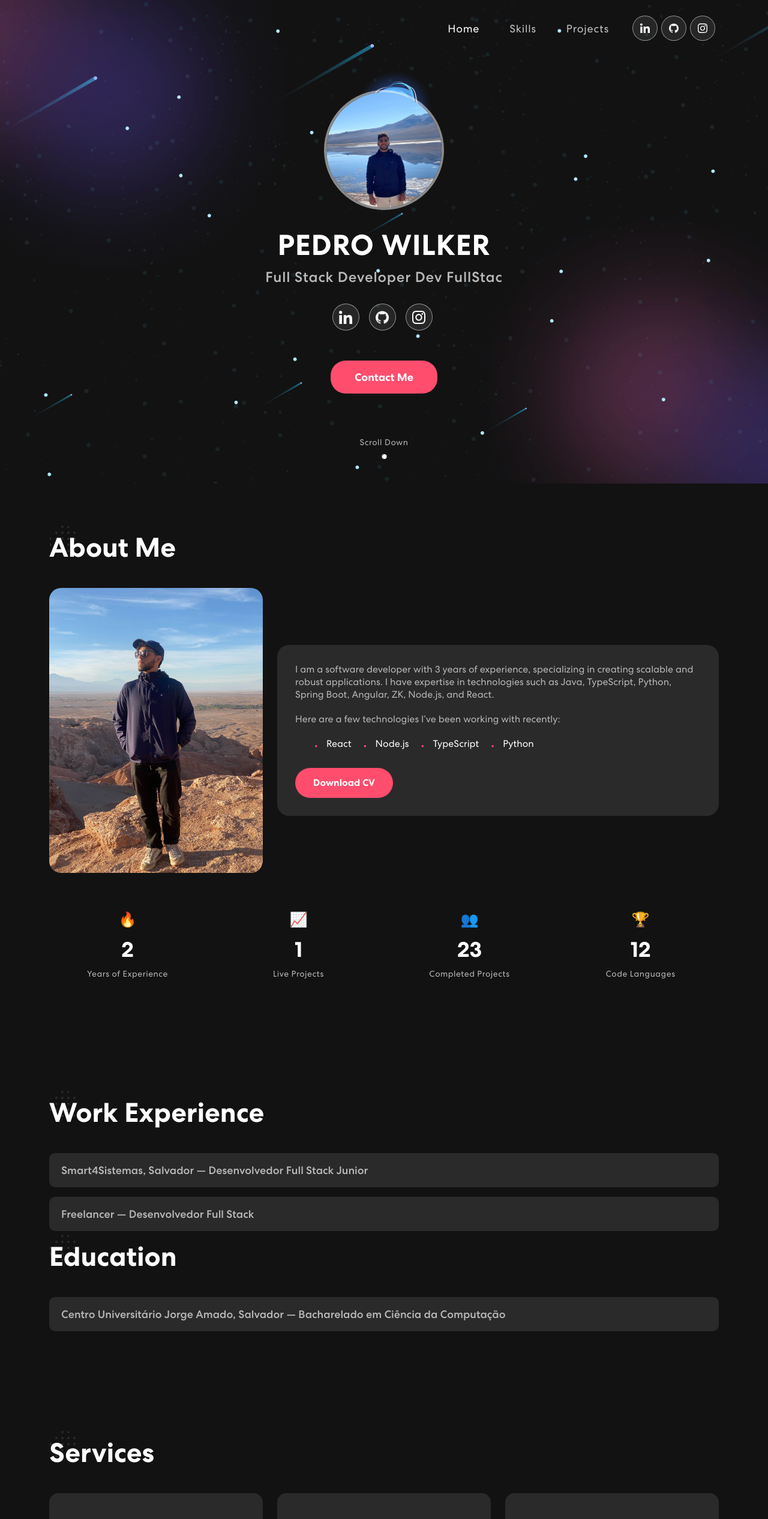
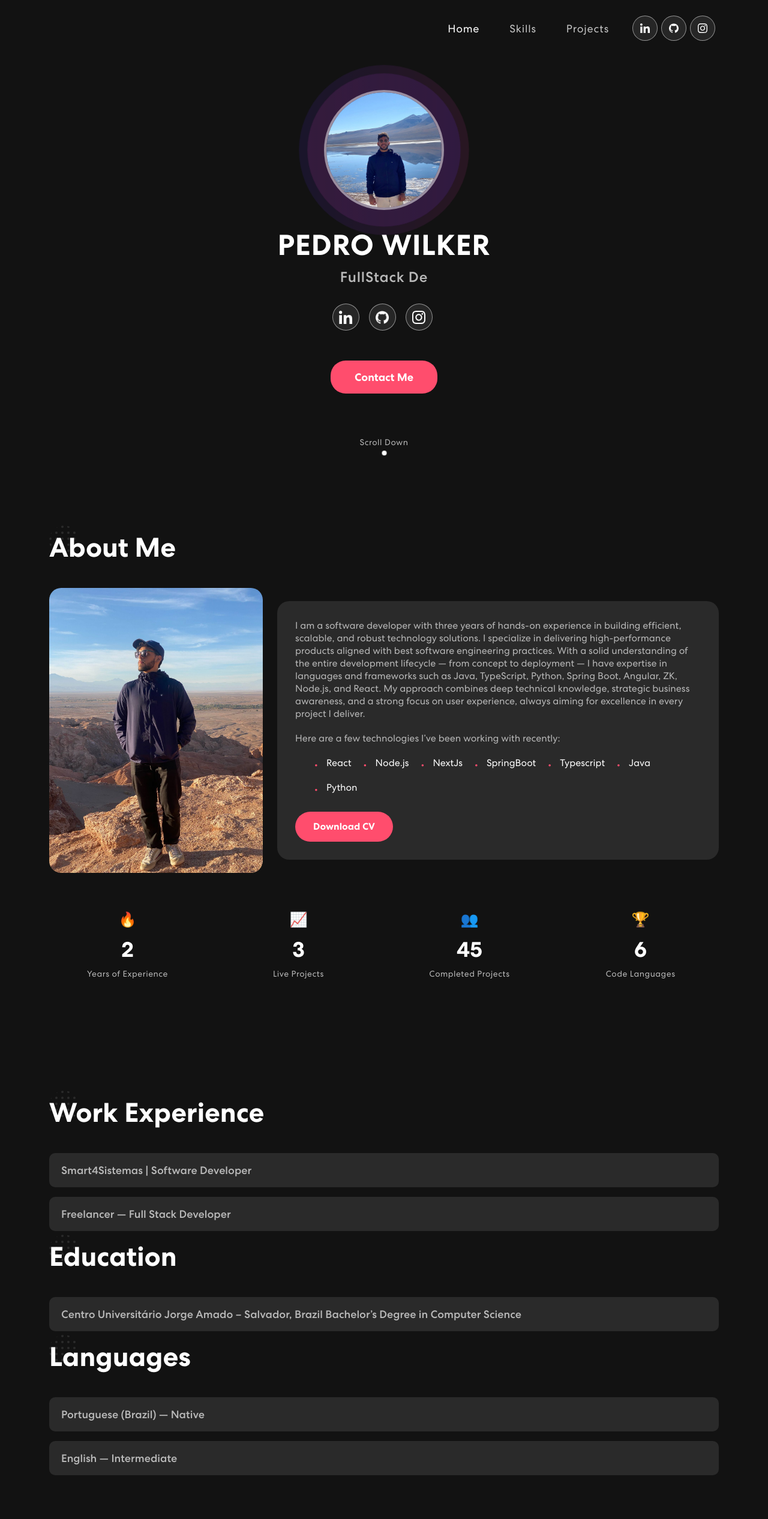
Before and after one commit to Pedro-Wilker/Portifolio, a React (Create React App) app: page / in a window 1280 px wide. Shown: the top 2532 px of the page at 60% size. Built offline with nearby package versions, Linux system fonts and the light colour scheme.

Commit message:
adicionando os textos novos

```diff
--- a/src/App.css
+++ b/src/App.css
@@ -235,10 +235,6 @@ nav.navbar .navbar-toggler[aria-expanded="true"] .navbar-toggler-icon {
 .banner {
   margin-top: 0;
   padding: 150px 0 150px 0;
-  background-image: url('./assets/img/banner-bg.png');
-  background-position: top center;
-  background-size: cover;
-  background-repeat: no-repeat;
   position: relative;
   min-height: 100vh;
   display: flex;
@@ -330,7 +326,7 @@ nav.navbar .navbar-toggler[aria-expanded="true"] .navbar-toggler-icon {
 .banner .banner-social a {
   width: 45px;
   height: 45px;
-  background: rgba(217, 217, 217, 0.1);
+  background: rgba(217, 217逸, 217, 0.1);
   display: inline-flex;
   border-radius: 50%;
   align-items: center;
@@ -997,3 +993,53 @@ nav.navbar .navbar-toggler[aria-expanded="true"] .navbar-toggler-icon {
   opacity: 1;
   transform: translateY(0);
 }
+
+.custom-modal .modal-content {
+  background-color: #1e1e1e;
+  color: #ffffff;
+  border-radius: 12px;
+  border: 1px solid #333;
+}
+
+.custom-modal .modal-header {
+  border-bottom: 1px solid #333;
+}
+
+.custom-modal .modal-title {
+  font-size: 1.5rem;
+  font-weight: 600;
+  color: #f5f5f5;
+}
+
+.custom-modal .modal-body {
+  display: flex;
+  justify-content: space-evenly;
+  padding: 1.5rem;
+}
+
+.custom-modal .btn {
+  padding: 0.75rem 1.5rem;
+  font-weight: 500;
+  border-radius: 8px;
+  transition: background 0.3s ease, transform 0.2s ease;
+}
+
+.custom-modal .btn-primary {
+  background-color: #007bff;
+  border: none;
+}
+
+.custom-modal .btn-primary:hover {
+  background-color: #0056b3;
+  transform: scale(1.05);
+}
+
+.custom-modal .btn-secondary {
+  background-color: #6c757d;
+  border: none;
+}
+
+.custom-modal .btn-secondary:hover {
+  background-color: #495057;
+  transform: scale(1.05);
+}
--- a/src/components/AboutMe.tsx
+++ b/src/components/AboutMe.tsx
@@ -1,34 +1,53 @@
-import { Container, Row, Col } from 'react-bootstrap';
+import { Container, Row, Col, Modal, Button } from 'react-bootstrap';
+import { useState } from 'react';
 import aboutMeImg from '../assets/img/about-me-img.png';
 
 export const AboutMe: React.FC = () => {
+  const [showModal, setShowModal] = useState(false);
+
+  const handleDownload = (lang: 'pt' | 'en') => {
+    const filePath =
+      lang === 'pt'
+        ? '/assets/cv/Currículo Pedro.pdf'
+        : '/assets/cv/Pedro\'s CV.pdf';
+    const link = document.createElement('a');
+    link.href = filePath;
+    link.download = filePath.split('/').pop() || '';
+    link.click();
+    setShowModal(false);
+  };
+
   return (
     <section className="about-me" id="about">
       <Container>
         <h2 className="section-title">About Me</h2>
         <Row className="align-items-center">
-          {/* Coluna da Imagem */}
           <Col md={4} className="mb-4 mb-md-0">
             <img src={aboutMeImg} alt="About Me" className="about-me-img" />
           </Col>
-          {/* Coluna do Texto */}
           <Col md={8}>
             <div className="about-me-content">
               <p>
-              I am a software developer with 3 years of experience, specializing in creating scalable and robust applications. I have expertise in technologies such as Java, TypeScript, Python, Spring Boot, Angular, ZK, Node.js, and React.
+                I am a software developer with three years of hands-on experience in building efficient, scalable, and robust technology solutions. I specialize in delivering high-performance products aligned with best software engineering practices. With a solid understanding of the entire development lifecycle — from concept to deployment — I have expertise in languages and frameworks such as Java, TypeScript, Python, Spring Boot, Angular, ZK, Node.js, and React.
+                My approach combines deep technical knowledge, strategic business awareness, and a strong focus on user experience, always aiming for excellence in every project I deliver.
               </p>
               <p>Here are a few technologies I’ve been working with recently:</p>
               <ul className="tech-list">
                 <li>React</li>
                 <li>Node.js</li>
-                <li>TypeScript</li>
+                <li>NextJs</li>
+                <li>SpringBoot</li>
+                <li>Typescript</li>
+                <li>Java</li>
                 <li>Python</li>
               </ul>
-              <button className="download-cv-btn">Download CV</button>
+              <button className="download-cv-btn" onClick={() => setShowModal(true)}>
+                Download CV
+              </button>
             </div>
           </Col>
         </Row>
-        {/* Estatísticas */}
+
         <Row className="stats-row">
           <Col xs={6} md={3} className="text-center">
             <div className="stat">
@@ -40,25 +59,39 @@ export const AboutMe: React.FC = () => {
           <Col xs={6} md={3} className="text-center">
             <div className="stat">
               <span className="stat-icon">📈</span>
-              <h3>1</h3>
+              <h3>3</h3>
               <p>Live Projects</p>
             </div>
           </Col>
           <Col xs={6} md={3} className="text-center">
             <div className="stat">
               <span className="stat-icon">👥</span>
-              <h3>23</h3>
+              <h3>45</h3>
               <p>Completed Projects</p>
             </div>
           </Col>
           <Col xs={6} md={3} className="text-center">
             <div className="stat">
               <span className="stat-icon">🏆</span>
-              <h3>12</h3>
+              <h3>6</h3>
               <p>Code Languages</p>
             </div>
           </Col>
         </Row>
+
+        <Modal show={showModal} onHide={() => setShowModal(false)} centered className="custom-modal">
+          <Modal.Header closeButton>
+            <Modal.Title>Select CV Version</Modal.Title>
+          </Modal.Header>
+          <Modal.Body className="d-flex justify-content-around">
+            <Button variant="primary" onClick={() => handleDownload('pt')}>
+              CV em Português
+            </Button>
+            <Button variant="secondary" onClick={() => handleDownload('en')}>
+              CV in English
+            </Button>
+          </Modal.Body>
+        </Modal>
       </Container>
     </section>
   );
--- a/src/components/Banner.tsx
+++ b/src/components/Banner.tsx
@@ -11,7 +11,7 @@ export const Banner: React.FC = () => {
   const [text, setText] = useState<string>('');
   const [delta, setDelta] = useState<number>(100 - Math.random() * 100);
   // eslint-disable-next-line react-hooks/exhaustive-deps
-  const toRotate = ['Dev FullStack'];
+  const toRotate = ['FullStack Developer'];
   const period = 1700;
 
   useEffect(() => {
@@ -60,7 +60,7 @@ export const Banner: React.FC = () => {
             <h1 className="banner-title">PEDRO WILKER</h1>
             {/* Subtítulo com texto dinâmico */}
             <h2 className="banner-subtitle">
-              Full Stack Developer <span className="wrap">{text}</span>
+             <span className="wrap">{text}</span>
             </h2>
             {/* Ícones de Redes Sociais */}
             <div className="social-icon banner-social">
--- a/src/components/Experience.tsx
+++ b/src/components/Experience.tsx
@@ -2,50 +2,48 @@ import { useState } from 'react';
 import { Container, Row, Col } from 'react-bootstrap';
 
 export const Experience: React.FC = () => {
-  const [selectedExperience, setSelectedExperience] = useState<number | null>(null); // Inicialmente, nenhum card está aberto
-  const [selectedEducation, setSelectedEducation] = useState<number | null>(null); // Controle para Education
-
+  const [selectedExperience, setSelectedExperience] = useState<number | null>(null);
+  const [selectedEducation, setSelectedEducation] = useState<number | null>(null);
+  const [selectedLanguages, setSelectedLanguages] = useState<number | null>(null);
   const experiences = [
     {
-      title: 'Smart4Sistemas, Salvador — Desenvolvedor Full Stack Junior',
+      title: 'Smart4Sistemas | Software Developer',
       details: (
         <>
-          <p><strong>FEVEREIRO DE 2023 - Atual</strong></p>
+          <p><strong>Duration: 2 years</strong></p>
           <p>
-            Durante meus dois anos na Smart4Sistemas, participei do desenvolvimento de cinco sistemas distintos, liderando o processo de criação e implementação de dois deles. Trabalhei com diversas linguagens e frameworks para criar aplicações robustas e escaláveis.
+            At Smart4Sistemas, I actively contributed to the development of five different systems and led the technical implementation of two major projects. This experience strengthened my ability to work within multidisciplinary teams and deliver high-quality, scalable solutions.
           </p>
-          <p>Destaco algumas das habilidades e tecnologias que apliquei durante esse período:</p>
+          <p>Key achievements and skills developed during this time include:</p>
           <ul className="experience-details-list">
-            <li>Utilização do Angular e Spring Boot para desenvolvimento de sistemas multiplataforma.</li>
-            <li>Uso do ZK para desenvolvimento de sistemas web.</li>
-            <li>Otimização para alta capacidade de usuários.</li>
-            <li>Implementação de recursos, personalização e internacionalização.</li>
-            <li>Utilização do GitLab para versionamento de código.</li>
+            <li>Cross-platform development using Angular and Spring Boot, ensuring high performance and usability.</li>
+            <li>Web interface development with ZK Framework, focusing on intuitive and functional UI.</li>
+            <li>Optimization of systems to handle high volumes of concurrent users with stability and security.</li>
+            <li>Implementation of customized features and internationalization support for global accessibility.</li>
+            <li>Code versioning and CI practices using GitLab.</li>
           </ul>
-          <p><strong>Competências:</strong> Angular; Java; ZK; Spring Boot; TypeScript</p>
+          <p><strong>Key Technologies:</strong> Java, Angular, ZK, Spring Boot, TypeScript, GitLab.</p>
         </>
       ),
     },
     {
-      title: 'Freelancer — Desenvolvedor Full Stack',
+      title: 'Freelancer — Full Stack Developer',
       details: (
         <>
-          <p><strong>JUNHO DE 2024 - ATUALMENTE</strong></p>
-          <p>Desenvolvi dois projetos autorais:</p>
           <ul className="experience-details-list">
-            <li><strong>Camaleão dos Sabores:</strong> Aplicativo para gerenciamento de pedidos e administração de restaurantes.</li>
-            <li><strong>Gestão Animal:</strong> Solução voltada para facilitar o gerenciamento de fazendas e suas atividades.</li>
+            <li><strong>Camaleão dos Sabores:</strong> A complete application for order management and restaurant administration. Designed with a focus on operational agility, intelligent order tracking, user-friendly experience, and modern UI.</li>
+            <li><strong>Gestão Animal:</strong> A smart platform developed to streamline farm management and daily agricultural tasks. It features tools for automation, livestock data control, and operational productivity enhancement.</li>
           </ul>
-          <p>Ambos foram criados com foco na experiência do usuário e na performance das aplicações.</p>
-          <p>Destaco algumas das habilidades e tecnologias que apliquei durante esse período:</p>
+          <p>Both projects were built to address real-world market demands, emphasizing performance, responsiveness, hyper customization, and user experience.</p>
+          <p>Technical Highlights:</p>
           <ul className="experience-details-list">
-            <li>Utilização de React Native, Next.js e Node.js para desenvolvimento das aplicações.</li>
-            <li>Otimização para alta capacidade de usuários.</li>
-            <li>Implementação de recursos de hiper personalização e internacionalização.</li>
-            <li>Implementação de recursos, personalização e internacionalização.</li>
-            <li>Uso do GitHub para versionamento e do Insomnia para testes de API.</li>
+            <li>React Native, Next.js, and Node.js used for building high-performance mobile and web applications.</li>
+            <li>Prisma ORM for efficient and scalable database interactions.</li>
+            <li>GitHub for source control and agile development workflow.</li>
+            <li>API testing and validation using Insomnia.</li>
+            <li>Advanced customization and internationalization features, supporting multi-platform usage.</li>
           </ul>
-          <p><strong>Competências:</strong> React Native; Next.js; Node.js; TypeScript; Prisma.</p>
+          <p><strong>Key Technologies:</strong> React Native, Next.js, Node.js, TypeScript, Prisma, GitHub, Insomnia.</p>
         </>
       ),
     },
@@ -53,22 +51,46 @@ export const Experience: React.FC = () => {
 
   const educations = [
     {
-      title: 'Centro Universitário Jorge Amado, Salvador — Bacharelado em Ciência da Computação',
+      title: 'Centro Universitário Jorge Amado – Salvador, Brazil Bachelor’s Degree in Computer Science',
       details: (
         <>
-          <p><strong>JULHO DE 2020 - DEZEMBRO DE 2024</strong></p>
+          <p><strong>July 2020 – December 2024</strong></p>
+          <p>Throughout the program, I developed a strong theoretical and practical foundation in data structures, algorithms, software engineering, system architecture, databases, networking, and full-stack development. I took part in academic and personal projects, always applying my knowledge in innovative and impactful solutions.</p>
         </>
       ),
     },
-    // Você pode adicionar mais formações aqui, se desejar
+
+  ];
+
+  const languages = [
+    {
+      title: 'Portuguese (Brazil) — Native',
+      details: (
+        <>
+          <p><strong>Excellent communication skills, both written and verbal, with strong command of technical writing.</strong></p>
+        </>
+      ),
+    },
+    {
+      title: 'English — Intermediate',
+      details: (
+        <>
+          <p><strong>Proficient in reading technical documentation, writing development notes, and engaging in collaborative communication in international environments.</strong></p>
+        </>
+      ),
+    },
   ];
 
   const toggleExperience = (index: number) => {
-    setSelectedExperience(selectedExperience === index ? null : index); // Fecha se já estiver aberto
+    setSelectedExperience(selectedExperience === index ? null : index);
   };
 
   const toggleEducation = (index: number) => {
-    setSelectedEducation(selectedEducation === index ? null : index); // Fecha se já estiver aberto
+    setSelectedEducation(selectedEducation === index ? null : index);
+  };
+
+  const toggleLanguages = (index: number) => {
+    setSelectedLanguages(selectedLanguages === index ? null : index);
   };
 
   return (
@@ -117,6 +139,28 @@ export const Experience: React.FC = () => {
             ))}
           </Col>
         </Row>
+
+        {/* Languages */}
+        <h2 className="section-title">Languages</h2>
+        <Row>
+          <Col md={12}>
+            {languages.map((edu, index) => (
+              <div key={index} className="mb-3">
+                <div
+                  className={`experience-title ${selectedLanguages === index ? 'active' : ''}`}
+                  onClick={() => toggleLanguages(index)}
+                >
+                  {edu.title}
+                </div>
+                {selectedLanguages === index && (
+                  <div className="experience-details">
+                    {edu.details}
+                  </div>
+                )}
+              </div>
+            ))}
+          </Col>
+        </Row>
       </Container>
     </section>
   );
--- a/src/components/NavBar.tsx
+++ b/src/components/NavBar.tsx
@@ -44,7 +44,7 @@ export const NavBar: React.FC = () => {
               Home
             </Nav.Link>
             <Nav.Link
-              href="#skills"
+              href="#experience" // Alterado de #skills para #experience
               className={
                 activeLink === 'skills' ? 'active navbar-link' : 'navbar-link'
               }
```
Also changed, not shown: 2 other files (tests, documents, lock files or other folders).
